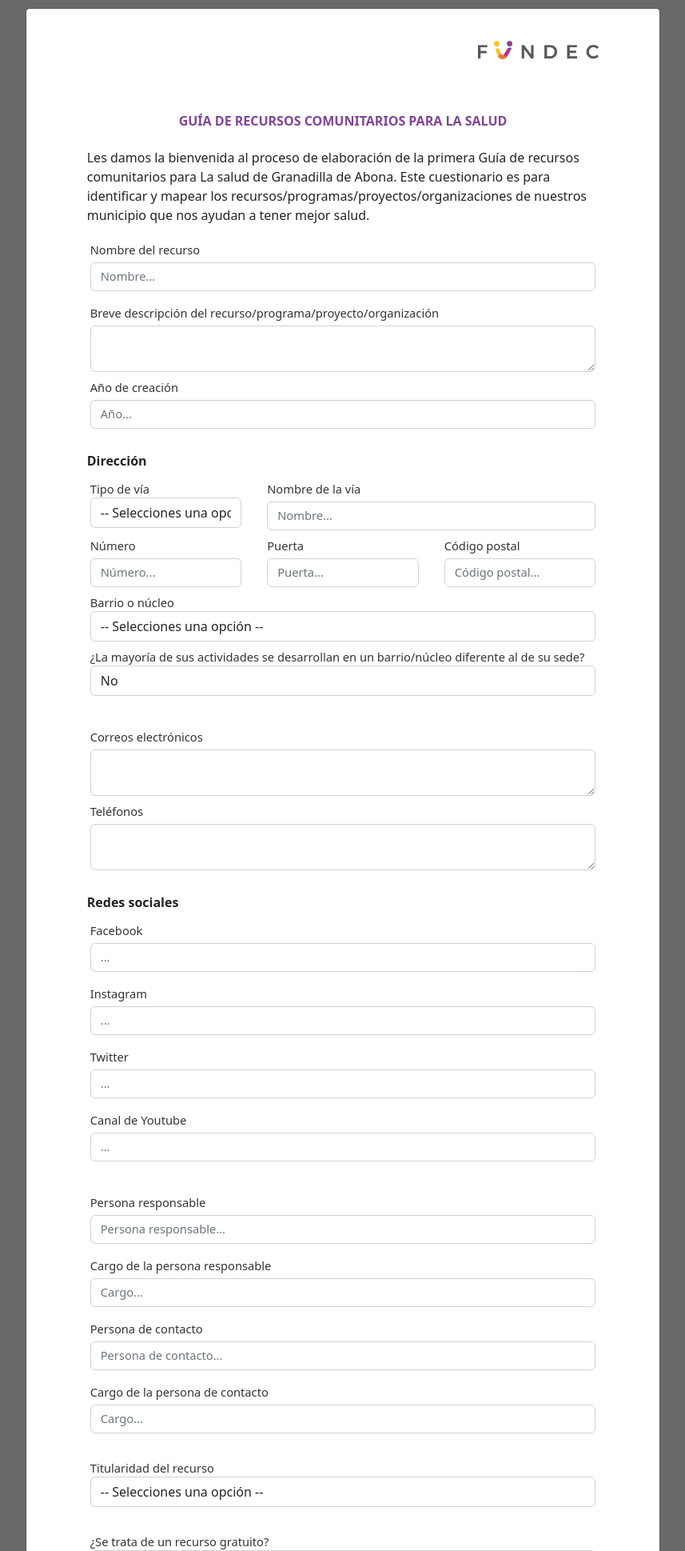
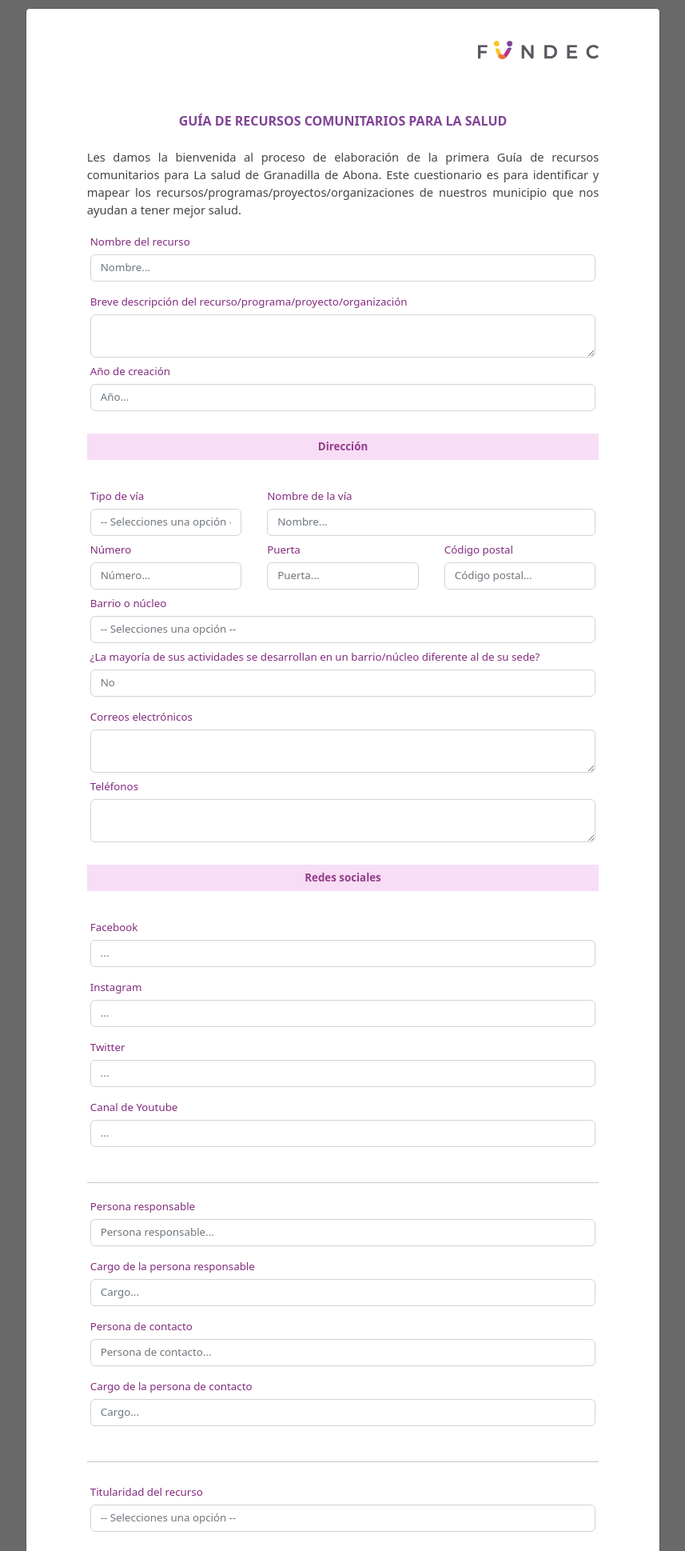
Before and after one commit to zebenperez/capsulae2, a Django app: template community/templates/organizations/organization-register-form.html in a window 1280 px wide. Shown: the top 1939 px of the page at 80% size, without its empty margins (211-1068 px from the left). Run offline with Django 3.2, Linux system fonts and the light colour scheme; the template is opened without the code that fills it, so the values that code supplies are empty.

Commit message:
diseño form organizaciones

```diff
--- a/community/templates/organizations/organization-form-main.html
+++ b/community/templates/organizations/organization-form-main.html
@@ -2,13 +2,13 @@
 
 <div class="row" style="margin:0;">
     <div class="col-12 mt-3">
-        {% trans "Nombre" %}
-        <input type="text" class="form-control input autosave" id="name" name="name" value="{{obj.name|default:""}}" title="{{obj.name}}"
+        <label class="label">{% trans "Nombre" %}:</label>
+        <input type="text" class="form-control input autosave input view" id="name" name="name" value="{{obj.name|default:""}}" title="{{obj.name}}"
             data-model-name="community.organization" data-obj-id="{{obj.id}}" data-url="{%url "autosave_field"%}"
             data-target="div-notification" placeholder="Nombre..." disabled/> <span id="name__msg"></span>
     </div>
     <div class="col-4 mt-3">
-        {% trans "Correo electrónico" %}
+        <label class="label">{% trans "Correo electrónico" %}:</label>
         <input type="text" class="form-control input autosave" id="email" name="email" value="{{obj.email|default:""}}" title="{{obj.email}}"
             data-model-name="community.organization" data-obj-id="{{obj.id}}" data-url="{%url "autosave_field"%}" data-target="div-notification"
             placeholder="Correo electrónico..." disabled/> <span id="email__msg"></span>
--- a/community/templates/organizations/organization-register-form.html
+++ b/community/templates/organizations/organization-register-form.html
@@ -55,26 +55,26 @@
             <input type="hidden" name="username" value="{{username}}"/>
 			<div class="content">
                 <h2 class="main-title"> <strong>{% trans "GUÍA DE RECURSOS COMUNITARIOS PARA LA SALUD" %}</strong></h2>
-                <p>
+                <p class="intro-register">
                     Les damos la bienvenida al proceso de elaboración de la primera Guía de recursos comunitarios para La salud de Granadilla de Abona. Este cuestionario es para identificar y mapear los recursos/programas/proyectos/organizaciones de nuestros municipio que nos ayudan a tener mejor salud.
                 </p>
 
-                <div class="row"> <div class="col-12"> <div class="greybox-sm p-1">
+                <div class="row"> <div class="col-12"> <div class="greybox-sm register p-1">
                     {% trans "Nombre del recurso" %} <input type="text" class="form-control" id="name" name="name" value="" placeholder="Nombre..."/>
                 </div> </div> </div>
 
-                <div class="row mt-2"> <div class="col-12"> <div class="greybox-sm p-1">
+                <div class="row mt-2"> <div class="col-12"> <div class="greybox-sm register p-1">
                     {% trans "Breve descripción del recurso/programa/proyecto/organización" %}
                     <textarea class="form-control" id="description" name="description" placeholder=""></textarea>
                 </div> </div> </div>
 
-                <div class="row"> <div class="col-12"> <div class="greybox-sm p-1">
+                <div class="row"> <div class="col-12"> <div class="greybox-sm register p-1">
                     {% trans "Año de creación" %} <input type="text" class="form-control" id="year" name="year" value="" placeholder="Año..." />
                 </div> </div> </div>
 
-                <br/><strong>{% trans "Dirección" %}</strong><br/>
+                <br/><div class="bg-section col-12 text-center"><strong>{% trans "Dirección" %}</strong></div><br/>
                 <div class="row mt-2">
-                    <div class="col-4"> <div class="greybox-sm p-1">
+                    <div class="col-4"> <div class="greybox-sm register p-1">
                         Tipo de vía
                         <select name="street_type" class="form-control">
                             <option value="">-- Selecciones una opción --</option>
@@ -92,23 +92,23 @@
                             <option value="otros">Otros</option>
                         </select>
                     </div></div>
-                    <div class="col-8"> <div class="greybox-sm p-1">
+                    <div class="col-8"> <div class="greybox-sm register p-1">
                         {% trans "Nombre de la vía" %}
                         <input type="text" class="form-control" id="street_name" name="street_name" value="" placeholder="Nombre..." />
                     </div></div>
-                    <div class="col-4"> <div class="greybox-sm p-1">
+                    <div class="col-4"> <div class="greybox-sm register p-1">
                         {% trans "Número" %}
                         <input type="text" class="form-control" id="number" name="number" value="" placeholder="Número..." />
                     </div></div>
-                    <div class="col-4"> <div class="greybox-sm p-1">
+                    <div class="col-4"> <div class="greybox-sm register p-1">
                         {% trans "Puerta" %}
                         <input type="text" class="form-control" id="door" name="door" value="" placeholder="Puerta..." />
                     </div></div>
-                    <div class="col-4"> <div class="greybox-sm p-1">
+                    <div class="col-4"> <div class="greybox-sm register p-1">
                         {% trans "Código postal" %}
                         <input type="text" class="form-control" id="postal_code" name="postal_code" value="" placeholder="Código postal..." />
                     </div></div>
-                    <div class="col-12"> <div class="greybox-sm p-1">
+                    <div class="col-12"> <div class="greybox-sm register p-1">
                         {% trans "Barrio o núcleo" %}
                         <select id="place" name="place" class="form-control">
                             <option value="">-- Selecciones una opción --</option>
@@ -125,18 +125,18 @@
                             <option value="otro">Otro</option>
                         </select>
                     </div></div>
-                    <div class="row mt-2" id="div-place2" style="display:none"> <div class="col-12"> <div class="greybox-sm p-1">
+                    <div class="row mt-2" id="div-place2" style="display:none"> <div class="col-12"> <div class="greybox-sm register p-1">
                         {% trans "Barrio o núcleo" %}
                         <input type="text" class="form-control" id="place2" name="place2" value="" placeholder="..." />
                     </div> </div> </div>
-                    <div class="col-12"> <div class="greybox-sm p-1">
+                    <div class="col-12"> <div class="greybox-sm register p-1">
                         ¿La mayoría de sus actividades se desarrollan en un barrio/núcleo diferente al de su sede?
                         <select name="same_place" class="form-control" onchange="$('#div-place').toggle()">
                             <option value="0">No</option>
                             <option value="1">Si</option>
                         </select>
                     </div></div>
-                    <div class="col-12" id="div-place" style="display:none"> <div class="greybox-sm p-1">
+                    <div class="col-12" id="div-place" style="display:none"> <div class="greybox-sm register p-1">
                         ¿En qué barrio/núcleo realizan las actividades?
                         <select name="activity_place" class="form-control">
                             <option value="">-- Selecciones una opción --</option>
@@ -155,57 +155,59 @@
                     </div></div>
                 </div>
 
-                <br/>
                 <div class="row mt-2">
-                    <div class="col-12"> <div class="greybox-sm p-1">
+                    <div class="col-12"> <div class="greybox-sm register p-1">
                         {% trans "Correos electrónicos" %}
                         <textarea class="form-control" id="email" name="email" placeholder=""></textarea>
                         {#<input type="text" class="form-control" id="email" name="email" value="" placeholder="Correo electrónico..." /> #}
                     </div> </div>
-                    <div class="col-12"> <div class="greybox-sm p-1">
+                    <div class="col-12"> <div class="greybox-sm register p-1">
                         {% trans "Teléfonos" %}
                         <textarea class="form-control" id="phone" name="phone" placeholder=""></textarea>
                         {#<input type="text" class="form-control" id="phone" name="phone" value="" placeholder="Teléfono..." /> #}
                     </div> </div>
                 </div>
 
-                <br/><strong>{% trans "Redes sociales" %}</strong><br/>
-                <div class="row mt-2"> <div class="col-12"> <div class="greybox-sm p-1">
+                <br/><div class="bg-section col-12 text-center"><strong>{% trans "Redes sociales" %}</strong></div><br/>
+                <div class="row mt-2"> <div class="col-12"> <div class="greybox-sm register p-1">
                     {% trans "Facebook" %}
                     <input type="text" class="form-control" id="facebook" name="facebook" value="" placeholder="..." />
                 </div> </div> </div>
-                <div class="row mt-2"> <div class="col-12"> <div class="greybox-sm p-1">
+                <div class="row mt-2"> <div class="col-12"> <div class="greybox-sm register p-1">
                     {% trans "Instagram" %}
                     <input type="text" class="form-control" id="instagram" name="instagram" value="" placeholder="..." />
                 </div> </div> </div>
-                <div class="row mt-2"> <div class="col-12"> <div class="greybox-sm p-1">
+                <div class="row mt-2"> <div class="col-12"> <div class="greybox-sm register p-1">
                     {% trans "Twitter" %}
                     <input type="text" class="form-control" id="twitter" name="twitter" value="" placeholder="..." />
                 </div> </div> </div>
-                <div class="row mt-2"> <div class="col-12"> <div class="greybox-sm p-1">
+                <div class="row mt-2"> <div class="col-12"> <div class="greybox-sm register p-1">
                     {% trans "Canal de Youtube" %}
                     <input type="text" class="form-control" id="youtube" name="youtube" value="" placeholder="..." />
                 </div> </div> </div>
 
-                <br/>
-                <div class="row mt-2"> <div class="col-12"> <div class="greybox-sm p-1">
+                <br />
+                <hr />
+                <div class="row mt-2"> <div class="col-12"> <div class="greybox-sm register p-1">
                     {% trans "Persona responsable" %}
                     <input type="text" class="form-control" id="in_charge" name="in_charge" value="" placeholder="Persona responsable..." />
                 </div> </div> </div>
-                <div class="row mt-2"> <div class="col-12"> <div class="greybox-sm p-1">
+                <div class="row mt-2"> <div class="col-12"> <div class="greybox-sm register p-1">
                     {% trans "Cargo de la persona responsable" %}
                     <input type="text" class="form-control" id="in_charge_resp" name="in_charge_resp" value="" placeholder="Cargo..." />
                 </div> </div> </div>
-                <div class="row mt-2"> <div class="col-12"> <div class="greybox-sm p-1">
+                <div class="row mt-2"> <div class="col-12"> <div class="greybox-sm register p-1">
                     {% trans "Persona de contacto" %}
                     <input type="text" class="form-control" id="contact" name="contact" value="" placeholder="Persona de contacto..." />
                 </div> </div> </div>
-                <div class="row mt-2"> <div class="col-12"> <div class="greybox-sm p-1">
+                <div class="row mt-2"> <div class="col-12"> <div class="greybox-sm register p-1">
                     {% trans "Cargo de la persona de contacto" %}
                     <input type="text" class="form-control" id="contact_resp" name="contact_resp" value="" placeholder="Cargo..." />
                 </div> </div> </div>
 
-                <div class="row mt-4"> <div class="col-12"> <div class="greybox-sm p-1">
+                <br />
+                <hr />
+                <div class="row mt-4"> <div class="col-12"> <div class="greybox-sm register p-1">
                     {% trans "Titularidad del recurso" %}
                     <select name="owner" class="form-control">
                         <option value="">-- Selecciones una opción --</option>
@@ -216,14 +218,16 @@
                         <option value="otros">Otros</option>
                     </select>
                 </div> </div> </div>
-                <div class="row mt-4"> <div class="col-12"> <div class="greybox-sm p-1">
+                <div class="row mt-4"> <div class="col-12"> <div class="greybox-sm register p-1">
                     ¿Se trata de un recurso gratuito?
                     <select name="free" class="form-control">
                         <option value="1">Si</option>
                         <option value="0">No</option>
                     </select>
                 </div></div></div>
-                <div class="row mt-4"> <div class="col-12"> <div class="greybox-sm p-1">
+                <br />
+                <hr />
+                <div class="row mt-4"> <div class="col-12"> <div class="greybox-sm register p-1">
                     {% trans "Grupo poblacional con el que trabaja" %} <br/>
                     (Se puede seleccionar varias opciones utilizando la tecla <i>ctrl</i>)
                     <select id="group" name="group" class="form-control" multiple>
@@ -241,27 +245,27 @@
                         <option value="otros">Otros</option>
                     </select>
                 </div> </div> </div>
-                <div class="row mt-2" id="div-group2" style="display:none"> <div class="col-12"> <div class="greybox-sm p-1">
+                <div class="row mt-2" id="div-group2" style="display:none"> <div class="col-12"> <div class="greybox-sm register p-1">
                     {% trans "Grupo poblacional con el que trabaja" %}
                     <input type="text" class="form-control" id="group2" name="group2" value="" placeholder="Grupo..." />
                 </div> </div> </div>
 
                 {%comment%}
-                <div class="row mt-2"> <div class="col-12"> <div class="greybox-sm p-1">
+                <div class="row mt-2"> <div class="col-12"> <div class="greybox-sm register p-1">
                     {% trans "Dirección" %}
                     <input type="text" class="form-control" id="address" name="address" value="" placeholder="Dirección..." />
                 </div> </div> </div>
 
-                <div class="row mt-2"> <div class="col-12"> <div class="greybox-sm p-1">
+                <div class="row mt-2"> <div class="col-12"> <div class="greybox-sm register p-1">
                     {% trans "Vía de derivación" %}
                     <input type="text" class="form-control" id="derivation_way" name="derivation_way" value="" placeholder="Vía de derivación..." />
                 </div> </div> </div>
 
-                <div class="row mt-2"> <div class="col-12"> <div class="greybox-sm p-1">
+                <div class="row mt-2"> <div class="col-12"> <div class="greybox-sm register p-1">
                     {% trans "Observaciones" %}
                     <textarea class="form-control" id="derivation" name="derivation" placeholder="Observaciones..."></textarea>
                 </div> </div> </div>
-                <div class="row mt-4"> <div class="col-12"> <div class="greybox-sm p-1">
+                <div class="row mt-4"> <div class="col-12"> <div class="greybox-sm register p-1">
                     Ámbito de actuación
                     {#<textarea class="form-control mt-2" id="ambit" name="ambit" placeholder="Ámbito..."></textarea>#}
                     <select name="ambit" class="form-control">
@@ -279,26 +283,26 @@
                 </div> </div> </div>
                 {%endcomment%}
 
-                <div class="row mt-2"> <div class="col-12"> <div class="greybox-sm p-1">
+                <div class="row mt-2"> <div class="col-12"> <div class="greybox-sm register p-1">
                     Actividades que realiza
                     <textarea class="form-control" id="activities" name="activities" placeholder=""></textarea>
                 </div> </div> </div>
 
-                <div class="row mt-2"> <div class="col-12"> <div class="greybox-sm p-1">
+                <div class="row mt-2"> <div class="col-12"> <div class="greybox-sm register p-1">
                     ¿Cómo participar?  <textarea class="form-control" id="participate" name="participate" placeholder=""></textarea>
                 </div> </div> </div>
 
-                <div class="row mt-2"> <div class="col-12"> <div class="greybox-sm p-1">
+                <div class="row mt-2"> <div class="col-12"> <div class="greybox-sm register p-1">
                     ¿Cómo ven la salud en el municipio?
                     <textarea class="form-control" id="health" name="health" placeholder=""></textarea>
                 </div> </div> </div>
 
-                <div class="row mt-2"> <div class="col-12"> <div class="greybox-sm p-1">
+                <div class="row mt-2"> <div class="col-12"> <div class="greybox-sm register p-1">
                     ¿De qué forma creen que sus actividades mejoran el bienestar en el municipio?
                     <textarea class="form-control" id="improvements" name="improvements" placeholder=""></textarea>
                 </div> </div> </div>
 
-                <div class="row mt-2"> <div class="col-12"> <div class="greybox-sm p-1">
+                <div class="row mt-2"> <div class="col-12"> <div class="greybox-sm register p-1">
                     ¿Qué otro recurso no podría faltar en esta guía?
                     <textarea class="form-control" id="resources" name="resources" placeholder=""></textarea>
                 </div> </div> </div>
--- a/static/community/css/documents.css
+++ b/static/community/css/documents.css
@@ -117,9 +117,19 @@ h2.main-title{
 	margin-bottom: 1.5rem;
 }
 
+.intro-register {
+    color: #444444;
+    font-size: 11pt;
+    text-align: justify;
+}
+.greybox-sm.register {
+    color: #832b7f;
+	font-size: 10pt;
+}
+
 .greybox-sm {
     color: #333;
-	font-size: 11pt;
+	font-size: 10pt;
 }
 
 .label{
@@ -129,9 +139,18 @@ h2.main-title{
 }
 
 input.form-control,
+select.form-control,
 textarea.form-control {
-   font-size: 11pt;
+   color: #71777d;
+   font-size: 10pt;
    margin-top: 5px;
+}
+
+.bg-section {
+    background-color: #f8ddf6;
+    color: #923e8b;
+    font-size: 10pt;
+    line-height:2.5;
 }
 
 .print-input{
```
